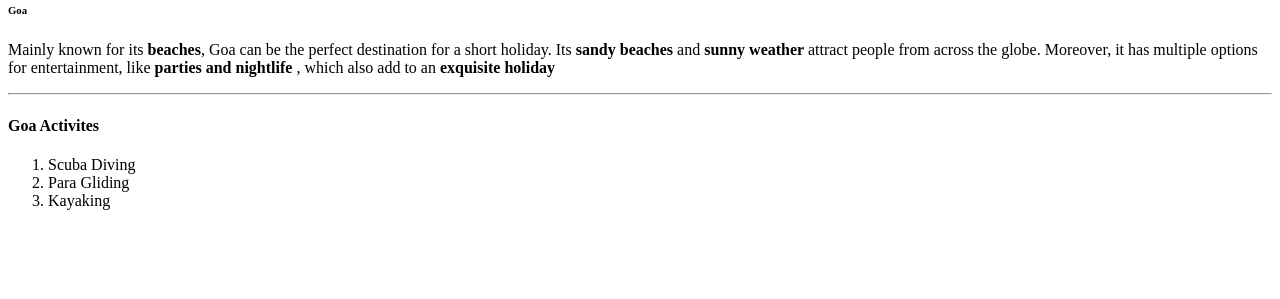
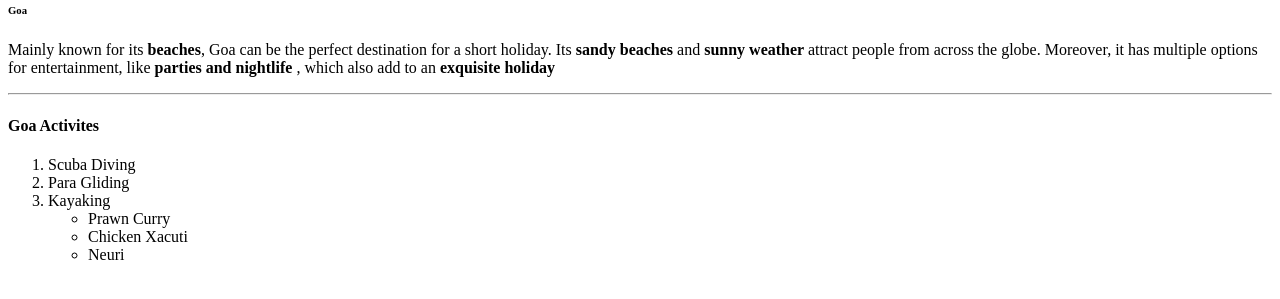
Before and after one commit to 44-563-WebApps-F23/44563-webapps-f23-assignment3-Akhil2402, a plain HTML site: page index.html in a window 1280 px wide. Shown: the part 79-378 px from the top of the page. Drawn offline with Linux system fonts and the light colour scheme.

Commit message:
add ordered and unordered list

```diff
--- a/index.html
+++ b/index.html
@@ -17,6 +17,11 @@
   <li>Scuba Diving</li>
   <li>Para Gliding</li>
   <li>Kayaking</li>
+<ul>
+    <li> Prawn Curry </li>
+    <li> Chicken Xacuti </li>
+    <li> Neuri </li>
+</ul>
 </ol>
 
 </head>
```
